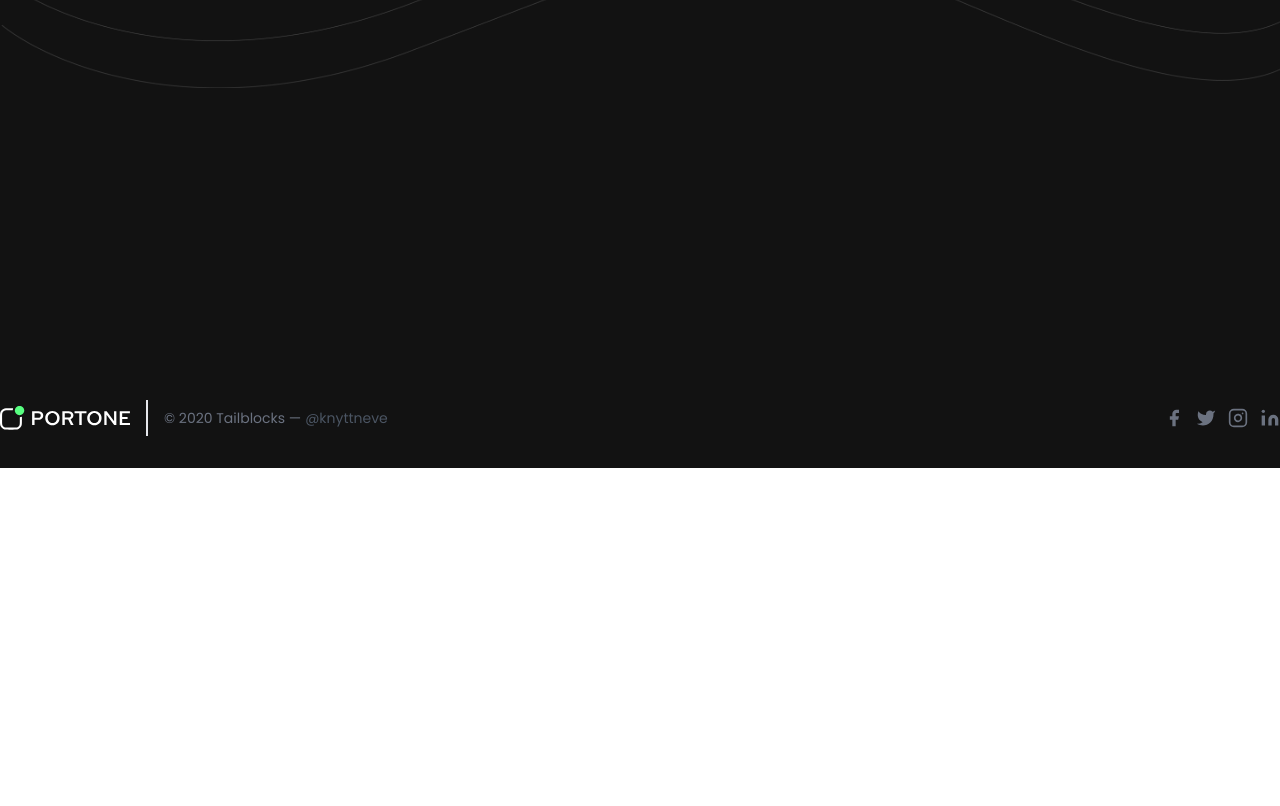
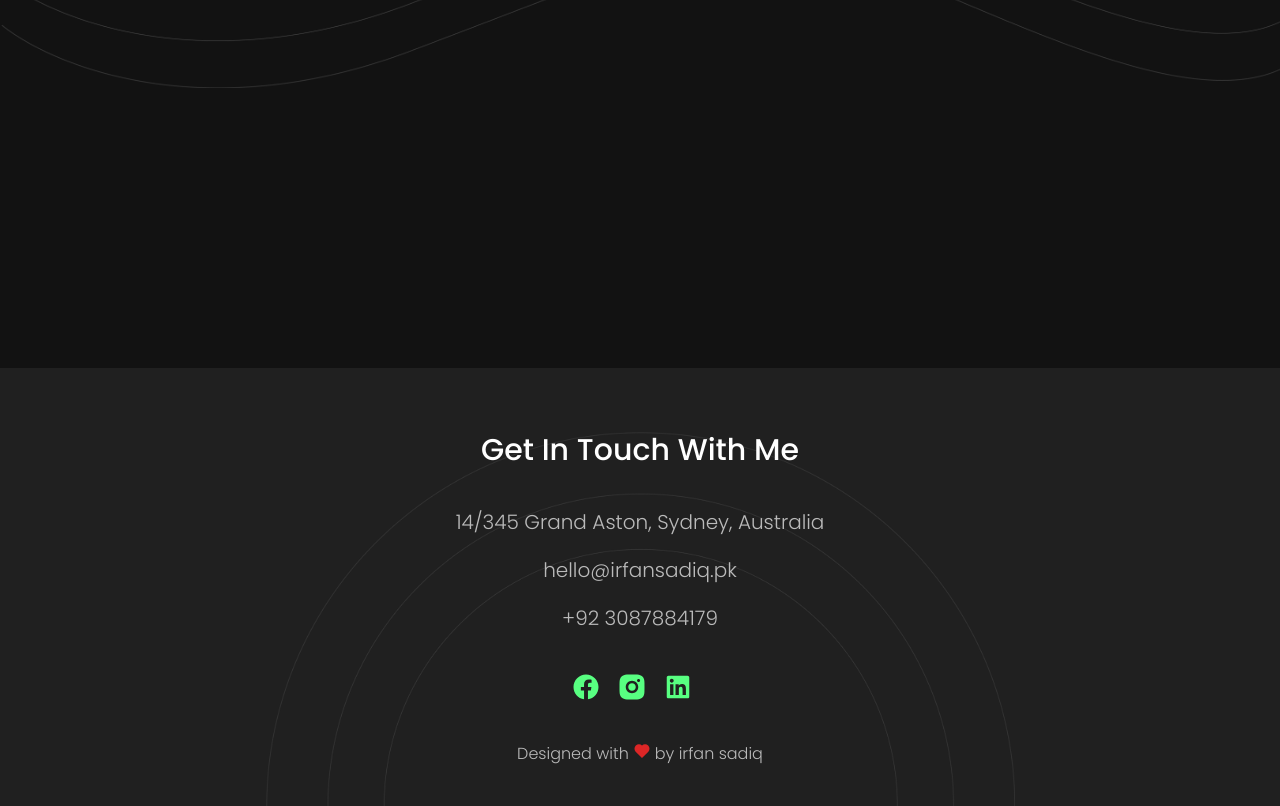
Before and after one commit to irfansadiq030/modern-nextjs-portfolio, a Next.js app: page / in a window 1280 px wide. Shown: the part 512-1318 px from the top of the page. Before the commit the page ends 980 px from the top, so only its background shows below. Built offline with nearby package versions, Linux system fonts and the light colour scheme.

Commit message:
Update layout components with new styles, enhance footer content, and add font weights

```diff
--- a/src/components/Footer.js
+++ b/src/components/Footer.js
@@ -1,88 +1,60 @@
-import React from 'react'
-import Link from 'next/link';
-import Image from 'next/image';
+import React from "react";
+import Link from "next/link";
+import Image from "next/image";
+import {
+  RiFacebookCircleFill,
+  RiLinkedinBoxFill,
+  RiInstagramFill,
+  RiHeartFill,
+} from "react-icons/ri";
 
 const Footer = () => {
   return (
-    <footer class="text-gray-600 body-font">
-      <div class="container py-8 mx-auto flex items-center sm:flex-row flex-col">
+    <footer className="bg-charcoal pt-16  rounded-t-[40] body-font">
+      <div className="container pb-10 mx-auto flex items-center justify-center flex-col bg-[url('/circle-rings.png')] bg-contain bg-no-repeat bg-center">
+        <h3 className="capitalize text-white text-3xl font-medium mb-5">
+          Get in Touch with me
+        </h3>
+        <span className="w-40 h-[2] bg-secondary"></span>
         <Link
           href="/"
-          class="flex title-font font-medium items-center text-gray-900 mb-4 md:mb-0"
+          className="text-silver text-xl font-light flex items-center justify-center mt-5"
         >
-          <Image src="/logo.svg" width={130} height={50} alt="logo" />
+          14/345 Grand Aston, Sydney, Australia
         </Link>
-        <p class="text-sm text-gray-500 sm:ml-4 sm:pl-4 sm:border-l-2 sm:border-gray-200 sm:py-2 sm:mt-0 mt-4">
-          © 2020 Tailblocks —
-          <a
-            href="https://twitter.com/knyttneve"
-            class="text-gray-600 ml-1"
-            rel="noopener noreferrer"
-            target="_blank"
-          >
-            @knyttneve
-          </a>
+        <Link
+          href="/"
+          className="text-silver text-xl font-light flex items-center justify-center mt-5"
+        >
+          hello@irfansadiq.pk
+        </Link>
+        <Link
+          href="/"
+          className="text-silver text-xl font-light flex items-center justify-center mt-5"
+        >
+          +92 3087884179
+        </Link>
+        <div className="flex my-10 justify-between">
+          <Link href="/" className="mr-4 text-secondary hover:text-white">
+            <RiFacebookCircleFill size={30} />
+          </Link>
+          <Link href="/" className="mr-4 text-secondary hover:text-white">
+            <RiInstagramFill size={30} />
+          </Link>
+          <Link href="/" className="mr-4 text-secondary hover:text-white">
+            <RiLinkedinBoxFill size={30} />
+          </Link>
+        </div>
+        <p className="flex flex-wrap text-silver font-light">
+          Designed with
+          <span className="text-red-600 mx-1">
+            <RiHeartFill size={18} />
+          </span>
+          by irfan sadiq
         </p>
-        <span class="inline-flex sm:ml-auto sm:mt-0 mt-4 justify-center sm:justify-start">
-          <a class="text-gray-500">
-            <svg
-              fill="currentColor"
-              stroke-linecap="round"
-              stroke-linejoin="round"
-              stroke-width="2"
-              class="w-5 h-5"
-              viewBox="0 0 24 24"
-            >
-              <path d="M18 2h-3a5 5 0 00-5 5v3H7v4h3v8h4v-8h3l1-4h-4V7a1 1 0 011-1h3z"></path>
-            </svg>
-          </a>
-          <a class="ml-3 text-gray-500">
-            <svg
-              fill="currentColor"
-              stroke-linecap="round"
-              stroke-linejoin="round"
-              stroke-width="2"
-              class="w-5 h-5"
-              viewBox="0 0 24 24"
-            >
-              <path d="M23 3a10.9 10.9 0 01-3.14 1.53 4.48 4.48 0 00-7.86 3v1A10.66 10.66 0 013 4s-4 9 5 13a11.64 11.64 0 01-7 2c9 5 20 0 20-11.5a4.5 4.5 0 00-.08-.83A7.72 7.72 0 0023 3z"></path>
-            </svg>
-          </a>
-          <a class="ml-3 text-gray-500">
-            <svg
-              fill="none"
-              stroke="currentColor"
-              stroke-linecap="round"
-              stroke-linejoin="round"
-              stroke-width="2"
-              class="w-5 h-5"
-              viewBox="0 0 24 24"
-            >
-              <rect width="20" height="20" x="2" y="2" rx="5" ry="5"></rect>
-              <path d="M16 11.37A4 4 0 1112.63 8 4 4 0 0116 11.37zm1.5-4.87h.01"></path>
-            </svg>
-          </a>
-          <a class="ml-3 text-gray-500">
-            <svg
-              fill="currentColor"
-              stroke="currentColor"
-              stroke-linecap="round"
-              stroke-linejoin="round"
-              stroke-width="0"
-              class="w-5 h-5"
-              viewBox="0 0 24 24"
-            >
-              <path
-                stroke="none"
-                d="M16 8a6 6 0 016 6v7h-4v-7a2 2 0 00-2-2 2 2 0 00-2 2v7h-4v-7a6 6 0 016-6zM2 9h4v12H2z"
-              ></path>
-              <circle cx="4" cy="4" r="2" stroke="none"></circle>
-            </svg>
-          </a>
-        </span>
       </div>
     </footer>
   );
-}
+};
 
-export default Footer
+export default Footer;
--- a/src/components/Header.js
+++ b/src/components/Header.js
@@ -6,35 +6,35 @@ import { FiSend } from "react-icons/fi";
 
 const Header = () => {
   return (
-    <header class="text-gray-600 font-poppins">
-      <div class="container mx-auto flex flex-wrap py-5 flex-col md:flex-row items-center">
+    <header className="text-gray-600 font-poppins">
+      <div className="container mx-auto flex flex-wrap py-5 flex-col md:flex-row items-center">
         <Link
           href="/"
-          class="flex title-font font-medium items-center text-gray-900 mb-4 md:mb-0"
+          className="flex title-font font-medium items-center text-gray-900 mb-4 md:mb-0"
         >
           <Image src="/logo.svg" width={130} height={50} alt="logo" />
         </Link>
-        <nav class="md:ml-auto md:mr-auto flex flex-wrap items-center text-base justify-center">
+        <nav className="md:ml-auto md:mr-auto flex flex-wrap items-center text-base justify-center">
           <Link
             href="/"
-            class="mr-9 text-secondary hover:text-secondary active:text-secondary"
+            className="mr-9 text-secondary hover:text-secondary active:text-secondary"
           >
             Home
           </Link>
           <Link
             href="/about"
-            class="mr-9 text-white hover:text-secondary active:text-secondary"
+            className="mr-9 text-white hover:text-secondary active:text-secondary"
           >
             About
           </Link>
-          <Link href="/services" class="mr-9 text-white hover:text-secondary">
+          <Link href="/services" className="mr-9 text-white hover:text-secondary">
             Services
           </Link>
-          <Link href="/contact" class="mr-9 text-white hover:text-secondary">
+          <Link href="/contact" className="mr-9 text-white hover:text-secondary">
             Contact
           </Link>
         </nav>
-        <button class="inline-flex uppercase font-medium items-center bg-accent text-white border-0 py-2 px-5 focus:outline-none rounded-[5] text-base mt-4 md:mt-0">
+        <button className="inline-flex uppercase font-medium items-center bg-accent text-white border-0 py-2 px-5 focus:outline-none rounded-[5] text-base mt-4 md:mt-0">
           Hire me
           <span className="ml-2 ">
             <FiSend size={19} />
--- a/src/components/Layout.js
+++ b/src/components/Layout.js
@@ -5,7 +5,7 @@ import { Poppins } from "next/font/google";
 // Configure the font
 const poppins = Poppins({
   subsets: ["latin"],
-  weight: ["400", "500", "600", "700"], // Specify weights you need
+  weight: ["100", "200", "300", "400", "500", "600", "700", "800"], // Specify weights you need
   variable: "--font-poppins", // Define a CSS variable for the font
 });
 
--- a/tailwind.config.mjs
+++ b/tailwind.config.mjs
@@ -11,9 +11,11 @@ export default {
         primary: "#121212",
         secondary: "#58FF81",
         accent: "#412DFF",
+        charcoal: "#202020",
+        silver: "#BABABA",
       },
       fontFamily: {
-        sans: ["var(--font-poppins)", "sans-serif"], // Use the CSS variable
+        sans: ["var(--font-red-hat-text)", "sans-serif"], // Use the CSS variable
       },
     },
   },
```
Also changed, not shown: public/circle-rings.png (added), 1 other file (tests, documents, lock files or other folders).
